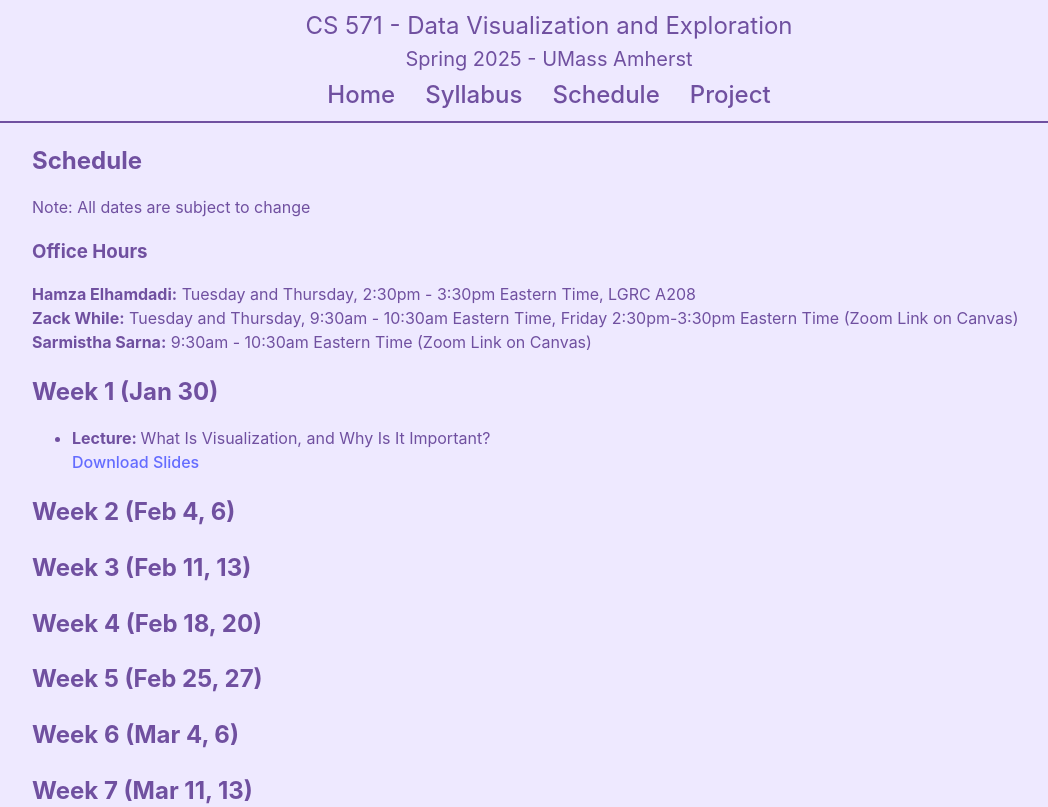
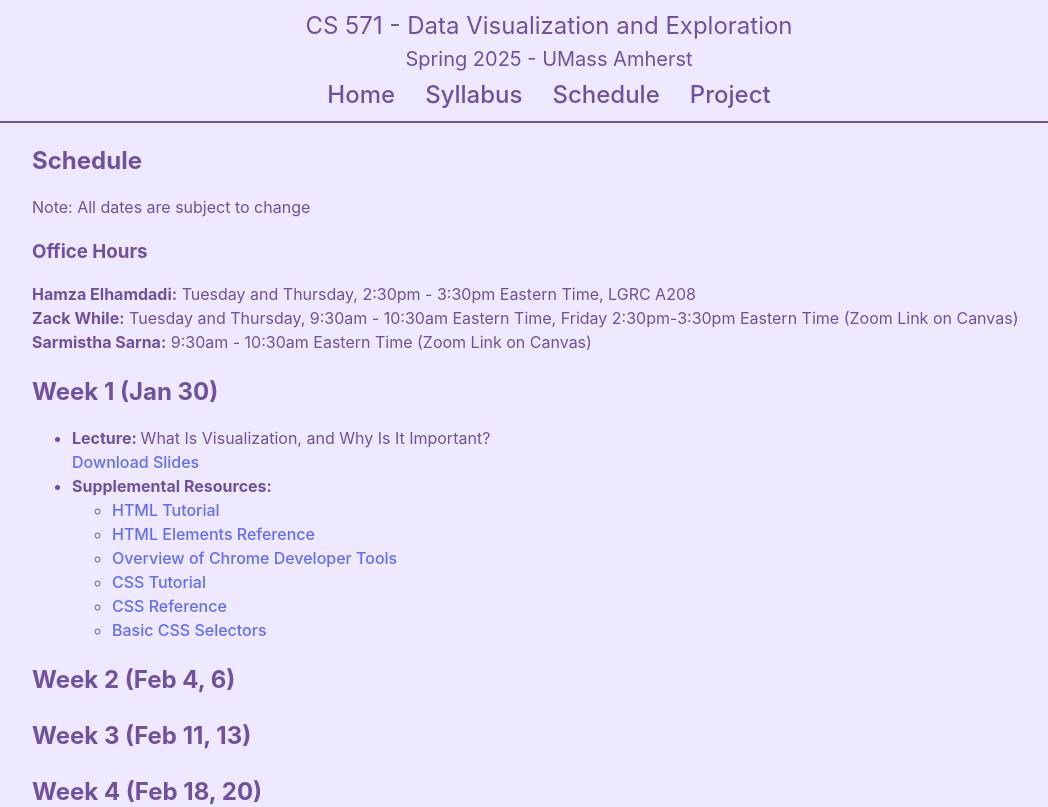
Before and after one commit to hamza-elhamdadi/cs-571-spring-2025, a React (Vite) app: page /#/schedule in a window 1280 px wide. Shown: the top 807 px of the page, without its empty margins (96-1144 px from the left). Built offline with nearby package versions, Linux system fonts and the light colour scheme.

Commit message:
added supplementary HTML and CSS resources

```diff
--- a/src/Schedule.jsx
+++ b/src/Schedule.jsx
@@ -44,14 +44,19 @@ function Schedule() {
               downloadPdf('slides/week_1_slides.pdf', 'CS 571 - Week 1 Slides - What Is Visualization and Why Is It Important.pdf')
             }}>Download Slides</a>
           </li>
-          {/* <li>
+          <li>
             <b>Supplemental Resources:</b>
             <ul>
-              <li>HTML</li>
-              <li>CSS</li>
+              <li><a href="http://dataviscourse.net/tutorials/lectures/lecture-html/" target="_blank">HTML Tutorial</a></li>
+              <li><a href="https://developer.mozilla.org/en-US/docs/Web/HTML/Element">HTML Elements Reference</a></li>
+              <li><a href="https://developers.google.com/web/tools/chrome-devtools" target="_blank">Overview of Chrome Developer Tools</a></li>
+
+              <li><a href="http://dataviscourse.net/tutorials/lectures/lecture-css/" target="_blank">CSS Tutorial</a></li>
+              <li><a href="https://developer.mozilla.org/en-US/docs/Web/CSS/Syntax" target="_blank">CSS Reference</a></li>
+              <li><a href="https://developer.mozilla.org/en-US/docs/Web/Guide/CSS/Getting_started/Selectors" target="_blank">Basic CSS Selectors</a></li>
             </ul>
           </li>
-          <li>
+          {/* <li>
             <b>Recommended Readings:</b>
             <ul>
               <li>A Tour through The Visualization Zoo</li>
```
